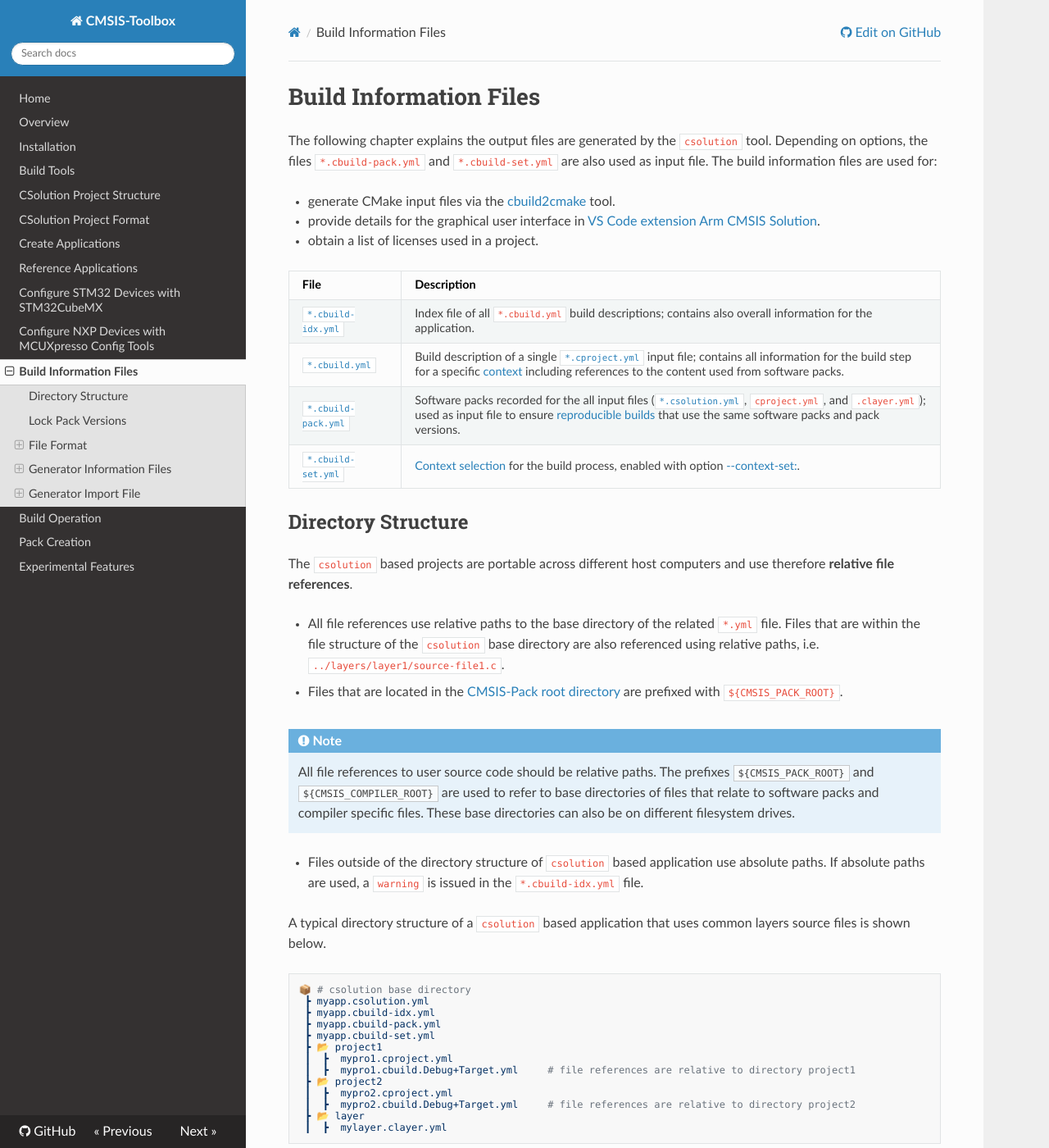
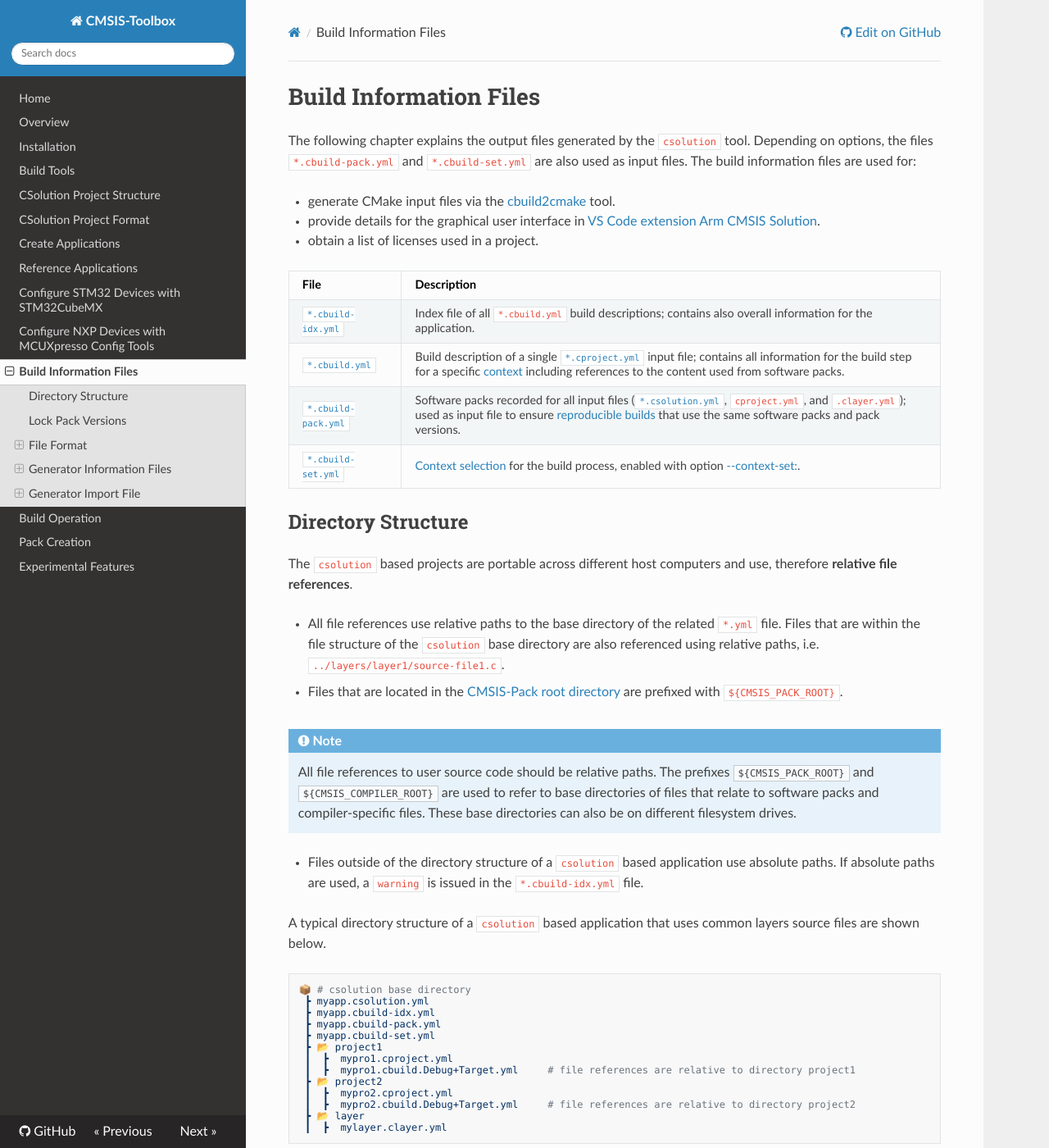
Before and after one commit to Open-CMSIS-Pack/cmsis-toolbox, an MkDocs documentation site: the page built from docs/YML-CBuild-Format.md, in a window 1280 px wide and 1400 px high. Shown: the whole window at 82% size. Built offline with MkDocs 1.6.1, drawn with Linux system fonts in a browser that asks for light colours; nearby versions of some CDN libraries; some of the changed text lies outside the part shown.

Commit message:
Update YML-CBuild-Format.md
Various minor adjustments according to Grammarly check

````diff
--- a/docs/YML-CBuild-Format.md
+++ b/docs/YML-CBuild-Format.md
@@ -2,7 +2,7 @@
 <!-- markdownlint-disable MD013 -->
 <!-- markdownlint-disable MD036 -->
 
-The following chapter explains the output files are generated by the `csolution` tool. Depending on options, the files `*.cbuild-pack.yml` and `*.cbuild-set.yml` are also used as input file. The build information files are used for:
+The following chapter explains the output files generated by the `csolution` tool. Depending on options, the files `*.cbuild-pack.yml` and `*.cbuild-set.yml` are also used as input files. The build information files are used for:
 
 - generate CMake input files via the [cbuild2cmake](build-operation.md#cbuild2cmake-generate-cmakelists-files) tool.
 - provide details for the graphical user interface in [VS Code extension Arm CMSIS Solution](https://marketplace.visualstudio.com/items?itemName=Arm.cmsis-csolution).
@@ -12,23 +12,23 @@
 :-------------------------------------------------------|:----------------------
 [`*.cbuild-idx.yml`](#cbuild-idxyml)  | Index file of all `*.cbuild.yml` build descriptions; contains also overall information for the application.
 [`*.cbuild.yml`](#cbuildyml)          | Build description of a single [`*.cproject.yml`](YML-Input-Format.md#project-file-structure) input file; contains all information for the build step for a specific [context](build-overview.md#context) including references to the content used from software packs.
-[`*.cbuild-pack.yml`](#cbuild-packyml)| Software packs recorded for the all input files ([`*.csolution.yml`](YML-Input-Format.md#project-file-structure), `cproject.yml`, and `.clayer.yml`); used as input file to ensure [reproducible builds](build-overview.md#reproducible-builds) that use the same software packs and pack versions.
+[`*.cbuild-pack.yml`](#cbuild-packyml)| Software packs recorded for all input files ([`*.csolution.yml`](YML-Input-Format.md#project-file-structure), `cproject.yml`, and `.clayer.yml`); used as input file to ensure [reproducible builds](build-overview.md#reproducible-builds) that use the same software packs and pack versions.
 [`*.cbuild-set.yml`](#cbuild-setyml)  | [Context selection](build-overview.md#working-with-context-set) for the build process, enabled with option [--context-set:](build-tools.md#use-context-set).
 
 ## Directory Structure
 
-The `csolution` based projects are portable across different host computers and use therefore **relative file references**.
+The `csolution` based projects are portable across different host computers and use, therefore **relative file references**.
 
 - All file references use relative paths to the base directory of the related `*.yml` file.  Files that are within the file structure of the `csolution` base directory are also referenced using relative paths, i.e. `../layers/layer1/source-file1.c`.
 
 - Files that are located in the [CMSIS-Pack root directory](installation.md#environment-variables) are prefixed with `${CMSIS_PACK_ROOT}`.
 
 !!! Note
-    All file references to user source code should be relative paths. The prefixes `${CMSIS_PACK_ROOT}` and `${CMSIS_COMPILER_ROOT}` are used to refer to base directories of files that relate to software packs and compiler specific files. These base directories can also be on different filesystem drives.
+    All file references to user source code should be relative paths. The prefixes `${CMSIS_PACK_ROOT}` and `${CMSIS_COMPILER_ROOT}` are used to refer to base directories of files that relate to software packs and compiler-specific files. These base directories can also be on different filesystem drives.
 
-- Files outside of the directory structure of `csolution` based application use absolute paths. If absolute paths are used, a `warning` is issued in the `*.cbuild-idx.yml` file.
+- Files outside of the directory structure of a `csolution` based application use absolute paths. If absolute paths are used, a `warning` is issued in the `*.cbuild-idx.yml` file.
 
-A typical directory structure of a `csolution` based application that uses common layers source files is shown below.
+A typical directory structure of a `csolution` based application that uses common layers source files are shown below.
 
 ```yml
 📦 # csolution base directory
@@ -48,7 +48,7 @@
 
 ## Lock Pack Versions
 
-A *csolution project* refers to packs in different files (`*.csolution.yml`, `*.cproject.yml` or `*.clayer.yml`). To ensure consistent pack usage during application development (for example when new `target-types` or `build-types` are introduced) the `*.cbuild-pack.yml` file records the exact pack versions.
+A *csolution project* refers to packs in different files (`*.csolution.yml`, `*.cproject.yml` or `*.clayer.yml`). To ensure consistent pack usage during application development (for example when new `target-types` or `build-types` are introduced), the `*.cbuild-pack.yml` file records the exact pack versions.
 
 The required packs can be specified in *csolution project files* in the following ways:
 
@@ -333,12 +333,12 @@
 &nbsp;&nbsp;&nbsp;`target-configurations:`                              | List of possible configurations for the target-type.
 &nbsp;&nbsp;&nbsp;- `configuration:`                                    | Possible configuration for the reference application.
 &nbsp;&nbsp;&nbsp;&nbsp;&nbsp;&nbsp;`- variables:`                      | List of variable names with configuration information.
-&nbsp;&nbsp;&nbsp;&nbsp;&nbsp;&nbsp;&nbsp;&nbsp;&nbsp;`<layer-name>:`   | Layer name with value that is the path to the `clayer.yml` file.
+&nbsp;&nbsp;&nbsp;&nbsp;&nbsp;&nbsp;&nbsp;&nbsp;&nbsp;`<layer-name>:`   | Layer name with a value that is the path to the `clayer.yml` file.
 &nbsp;&nbsp;&nbsp;&nbsp;&nbsp;&nbsp;&nbsp;&nbsp;&nbsp;`description:`    | Brief [description](YML-Input-Format.md#layer) text taken from `*.clayer.yml`.
 &nbsp;&nbsp;&nbsp;&nbsp;&nbsp;&nbsp;&nbsp;&nbsp;&nbsp;`settings:`       | Usage instructions for this layer.
 &nbsp;&nbsp;&nbsp;&nbsp;&nbsp;&nbsp;&nbsp;&nbsp;&nbsp;`- set:`          | Value of `set` and `info` taken from [`connect:`](YML-Input-Format.md#connect) in `*.clayer.yml`.
 &nbsp;&nbsp;&nbsp;&nbsp;&nbsp;&nbsp;&nbsp;&nbsp;&nbsp;`path:`           | Path to the directory that contains the layer (from *.PDSC file).
-&nbsp;&nbsp;&nbsp;&nbsp;&nbsp;&nbsp;&nbsp;&nbsp;&nbsp;`file:`           | Name of the *.clayer.yml file (optional with relative path to the directory specified with path) (from `*.PDSC` file).
+&nbsp;&nbsp;&nbsp;&nbsp;&nbsp;&nbsp;&nbsp;&nbsp;&nbsp;`file:`           | Name of the *.clayer.yml file (optional with a relative path to the directory specified with path) (from `*.PDSC` file).
 &nbsp;&nbsp;&nbsp;&nbsp;&nbsp;&nbsp;&nbsp;&nbsp;&nbsp;`copy-to:`        | Proposed directory for the layer in the *csolution project* (from *.PDSC file).
 
 **Example:**
@@ -500,7 +500,7 @@
 `linker:`                                         | Content
 :-------------------------------------------------|:--------------------------------
 `- regions:`                                      | Path and file name of `regions_<device_or_board>.h`, used to generate a Linker Script via pre-processor.
-`- script:`                                       | Path and file name of the Linker Script template that is pre-processed.
+`- script:`                                       | Path and file name of the pre-processed Linker Script template.
 [`- define:`](YML-Input-Format.md#define)         | Define symbol settings for the linker script file preprocessor.
 
 #### `groups:`
@@ -628,7 +628,7 @@
 
 ## Generator Information Files
 
-The `csolution run` command generates the following build information files in the [`intdir:`](YML-Input-Format.md#output-dirs) of the related `context`. These files are the input to a generator and provide the information about the *csolution project* to the generator.  The files are generated in the [`tmp` directory](build-overview.md#output-directory-structure) of the project and contain absolute paths.
+The `csolution run` command generates the following build information files in the [`intdir:`](YML-Input-Format.md#output-dirs) of the related `context`. These files are the input to a generator and provide information about the *csolution project* to the generator.  The files are generated in the [`tmp` directory](build-overview.md#output-directory-structure) of the project and contain absolute paths.
 
 File                    | Description
 :-----------------------|:----------------------
@@ -654,10 +654,10 @@
 `cbuild-gens:`                                     | Content
 :--------------------------------------------------|:------------------------------------
 `- cbuild-gen:`                                    | Build information file with name `<context>.cbuild-gen.yml`; structure identical with [*.cbuild.yml](#cbuildyml).
-&nbsp;&nbsp;&nbsp; `project:`                      | Project name (used as name for `*.cgen.yml` when `name:` is not specified)
+&nbsp;&nbsp;&nbsp; `project:`                      | Project name (used as a name for `*.cgen.yml` when `name:` is not specified)
 &nbsp;&nbsp;&nbsp; `configuration:`                | Specifies `.build-type+target-type` of this context.
 &nbsp;&nbsp;&nbsp; `name:`                         | Explicit name for the `*.cgen.yml` [generator import file](#generator-import-file) specified by [`generator options`](YML-Input-Format.md#generators-options).
-&nbsp;&nbsp;&nbsp; `map:`                          | Mapping to a generator specific run-time context name specified by [`generator options`](YML-Input-Format.md#generators-options).
+&nbsp;&nbsp;&nbsp; `map:`                          | Mapping to a generator-specific run-time context name specified by [`generator options`](YML-Input-Format.md#generators-options).
 
 **Example:**
 
````
Also changed, not shown: other parts of docs/YML-CBuild-Format.md (+11 -11 lines).
